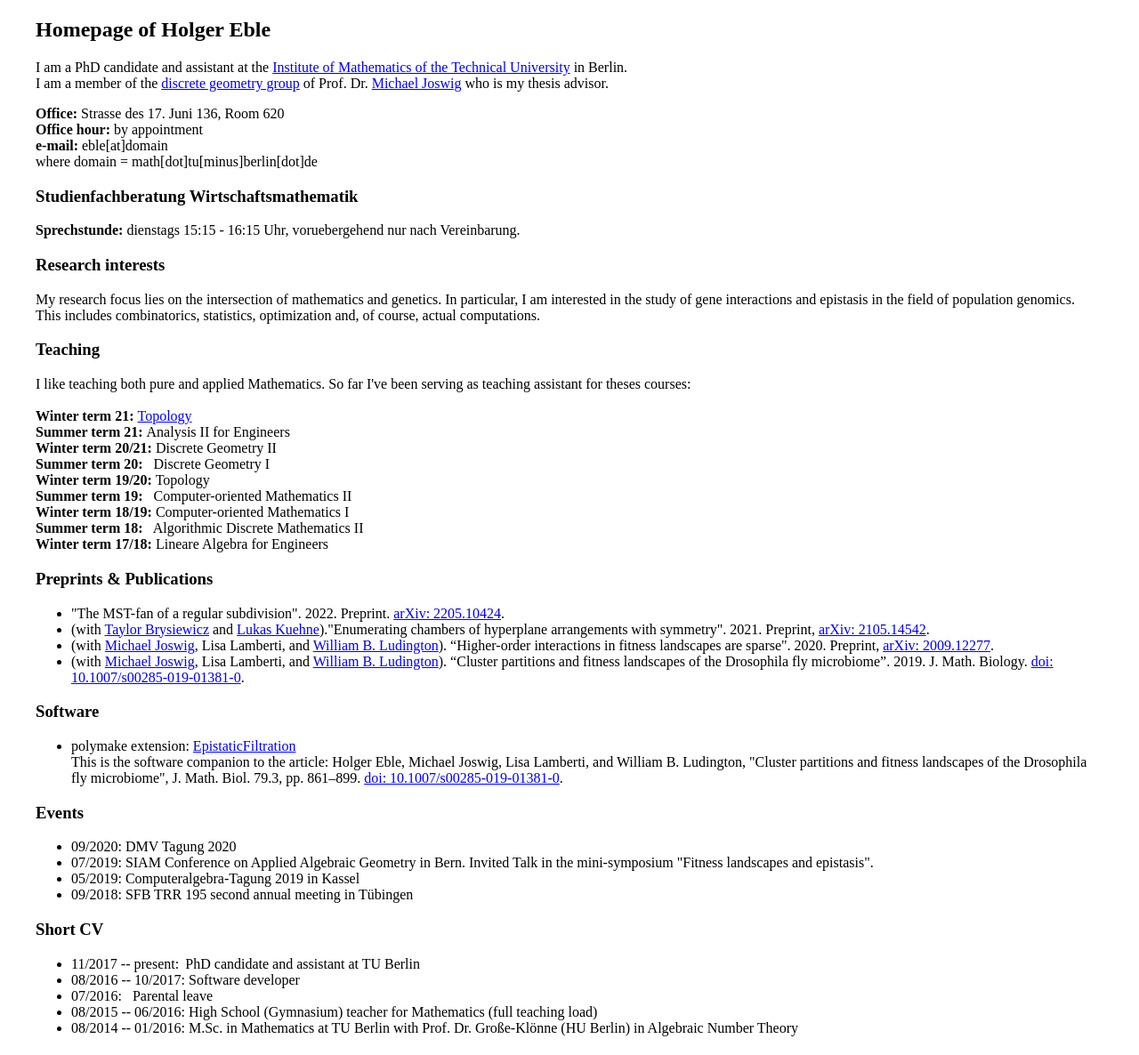
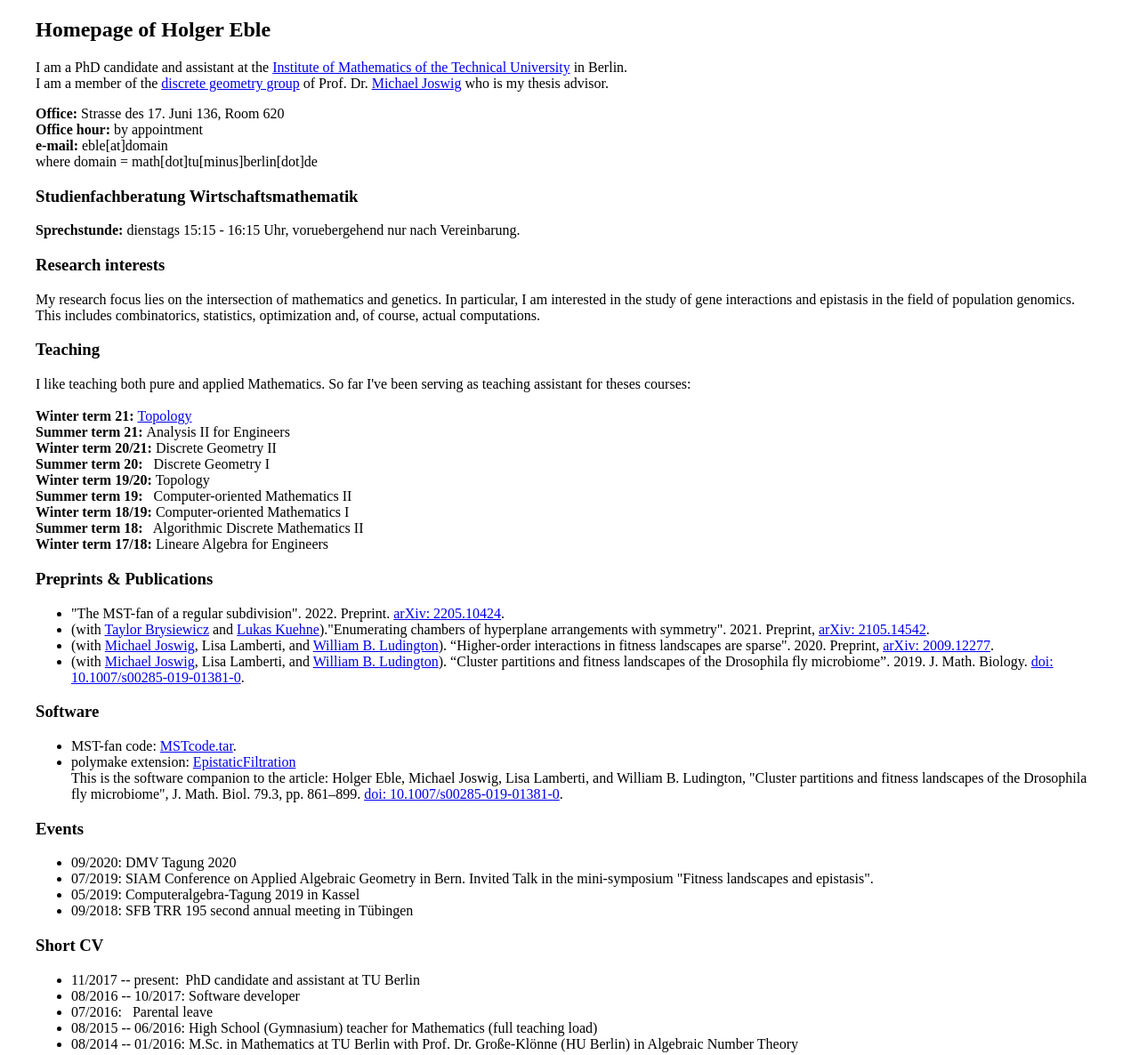
Before and after one commit to holgereble/holgereble.github.io, a plain HTML site: page index.html in a window 1280 px wide. Shown: the whole page at 89% size. Drawn offline with Linux system fonts and the light colour scheme.

Commit message:
add code

```diff
--- a/index.html
+++ b/index.html
@@ -59,6 +59,8 @@
          <h3 id="software">Software</h3>
 
          <ul>
+            <li> MST-fan code: <a href="code/MSTcode.tar">MSTcode.tar</a>.
+            </li>
              <li>polymake extension: <a href="https://github.com/holgereble/EpistaticFiltration">EpistaticFiltration</a> <br>
                 This is the software companion to the article:
                Holger Eble, Michael Joswig, Lisa Lamberti, and William B. Ludington,
```
Also changed, not shown: 1 other file.
